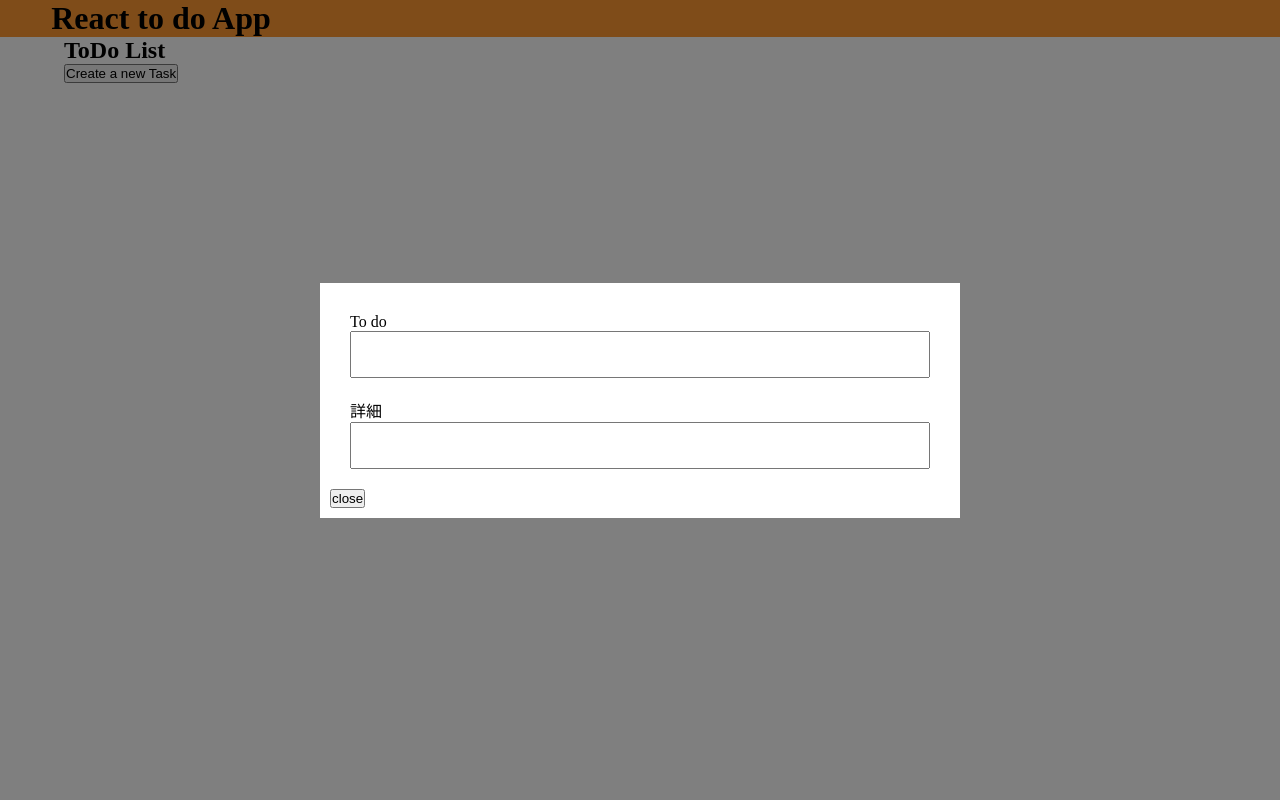
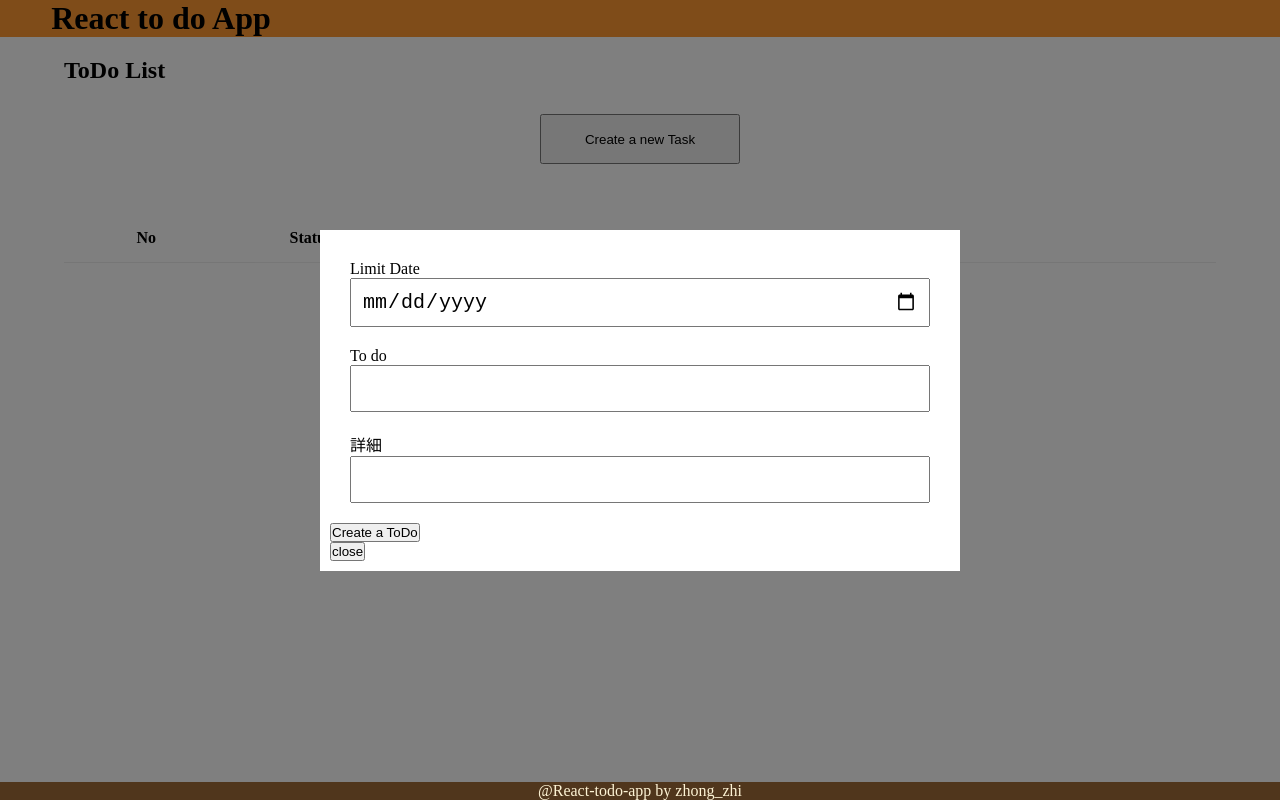
Before and after one commit to insideplant/Todo, a React (Create React App) app: page / in a window 1280 px wide. Both pictures are taken after a click on the button "Create a new Task". Built offline with nearby package versions, Linux system fonts and the light colour scheme.

Commit message:
add delete

```diff
--- a/public/index.html
+++ b/public/index.html
@@ -42,5 +42,8 @@
       To begin the development, run `npm start` or `yarn start`.
       To create a production bundle, use `npm run build` or `yarn build`.
     -->
+    <footer>
+      <p>@React-todo-app by zhong_zhi</p>
+    </footer>
   </body>
 </html>
--- a/src/App.js
+++ b/src/App.js
@@ -1,15 +1,54 @@
-import React, { useState } from 'react'
+import React, { useState, useReducer } from 'react'
 import "./styles.css";
 import Modal from './components/Modal';
+import Event from './components/Event'
+import reducer from './reducers'
 
 const App = () => {
   const [modal, setModal] = useState(false);
+  const [state, dispatch] = useReducer(reducer, [])
+  const [status, setStatus] = useReducer(reducer,"TODO");
+
+  const changeFlag= (status) => {
+    switch(status){
+      case 'TODO':
+        return setStatus("DOING")
+      case 'DOING':
+        return setStatus("DONE")
+      case 'DONE':
+        return setStatus("TODO")
+    }
+  }
 
   return (
     <>
-      <h2>ToDo List</h2>
-      <Modal modal={modal} setModal={setModal}/>
-      <button onClick={()=>setModal(true)}>Create a new Task</button>
+      <div className="createBox">
+        <h2>ToDo List</h2>
+        <Modal modal={modal} setModal={setModal} dispatch={dispatch} state={state} status={status}/>
+        <div className="createButton">
+          <button onClick={()=>setModal(true)}>Create a new Task</button>
+        </div>
+      </div>
+
+      <div className="todoTable">
+        <table>
+          <thead>
+            <tr>
+              <th>No</th>
+              <th>Status</th>
+              <th>Limit</th>
+              <th>Task</th>
+              <th></th>
+              <th></th>
+              <th></th>
+            </tr>
+          </thead>
+          <tbody>
+              { state.map((event, index) => (<Event key={index} event={event} dispatch={dispatch}/>))}
+          </tbody>
+        </table>
+      </div>
+
     </>
   )
 }
--- /dev/null
+++ b/src/components/Event.js
@@ -0,0 +1,24 @@
+import React from 'react'
+
+const Event = ({dispatch,event}) =>{
+  const id = event.id
+  const handleClickDeleteButton =() => {
+    dispatch({type: 'DELETE_EVENT', id })
+  }
+  return (
+    <tr>
+      <td>{id}</td>
+      <td><button >{event.status}</button></td>
+      <td>{event.date}</td>
+      <td>{event.task}</td>
+      <td></td>
+      <td></td>
+      <td>
+        <button>edit</button>
+        <button onClick={handleClickDeleteButton}>ゴミ箱</button>
+      </td>
+    </tr>
+  )
+}
+
+export default Event
--- a/src/components/Modal.js
+++ b/src/components/Modal.js
@@ -1,23 +1,44 @@
 import React, { useState } from 'react'
-function Modal({modal, setModal}){
-  const [task, setTask] = useState("")
-  const [body, setBody] = useState("")
+
+function Modal({status, modal, setModal, dispatch, state}){
+  const [task, setTask] = useState('')
+  const [body, setBody] = useState('')
+  const [date, setDate] = useState('')
+
+  const addEvent = e => {
+    e.preventDefault()
+    dispatch({
+      type: 'CREATE_EVENT',
+      status,
+      date,
+      task,
+      body
+    })
+
+  }
+  console.log(state)
 
   if (modal) {
     return (
       <>
         <div id="overlay">
-          <div id="content">
+          <form id="content">
             <div>
-              <label for="task">To do</label><br />
-              <input type="text" id="task" value={task}/>
+              <label htmlFor="date">Limit Date</label><br />
+              <input type="date" id="date" value={date} onChange={e => setDate(e.target.value)}/>
             </div>
             <div>
-              <label for="body">詳細</label><br />
-              <input type="textbox" id="body"value={body}/>
+              <label htmlFor="task">To do</label><br />
+              <input type="text" id="task" value={task} onChange={e => setTask(e.target.value)}/>
             </div>
+            <div>
+              <label htmlFor="body">詳細</label><br />
+              <input type="textbox" id="body"value={body} onChange={e => setBody(e.target.value)}/>
+            </div>
+
+            <button onClick={addEvent} status={status}>Create a ToDo</button> <br />
             <button onClick={()=>setModal(false)}>close</button>
-          </div>
+          </form>
         </div>
       </>
     )
--- /dev/null
+++ b/src/reducers/index.js
@@ -0,0 +1,18 @@
+
+const events = (state = [], action) => {
+  switch(action.type){
+    case 'CREATE_EVENT':
+      const event = { status: action.status,date: action.date,task: action.task, body: action.body}
+      const length = state.length
+      const id = length === 0 ? 1 : state[length -1].id + 1
+      return [...state, {id, ...event}]
+    case 'DELETE_EVENT':
+      return state.filter(event => event.id !== action.id)
+    case 'DELETE_ALL_EVENTS':
+      return []
+    default:
+      return state
+  }
+}
+
+export default events
--- a/src/styles.css
+++ b/src/styles.css
@@ -1,10 +1,13 @@
-*{
+* {
   margin: 0;
   padding: 0;
   box-sizing: border-box;
 }
 
-.container{
+html, body, #app, #app>div {
+  height: 100%
+}
+.container {
   margin: 0 auto;
   width: 90%;
 }
@@ -12,7 +15,20 @@
 header {
   width: 100%;
   padding: 0px 4%;
-  background: #FF9933;
+  background: #ff9933;
+}
+
+footer {
+  width: 100%;
+  padding: 0px 4%;
+  background: #50361c;
+  position: absolute;
+  bottom: 0;
+}
+
+footer p {
+  text-align: center;
+  color: #fdf3d4;
 }
 
 #overlay {
@@ -21,7 +37,7 @@ header {
   left: 0;
   width: 100%;
   height: 100%;
-  background-color: rgba(0,0,0,0.5);
+  background-color: rgba(0, 0, 0, 0.5);
 
   display: flex;
   align-items: center;
@@ -44,3 +60,44 @@ header {
   padding: 10px;
   font-size: 20px;
 }
+
+/* createBOX */
+
+.createBox {
+  margin: 20px 0;
+  height: 100%;
+}
+
+.createBox .createButton {
+  text-align: center;
+  padding: 30px;
+  margin: 0 auto;
+}
+
+.createButton button {
+  height: 50px;
+  width: 200px;
+}
+
+/* table */
+table {
+  border-collapse: collapse;
+  border-spacing: 0;
+  table-layout: fixed;
+  width: 100%;
+}
+
+table tr {
+  border-bottom: solid 1px #eee;
+  cursor: pointer;
+}
+
+table tr:hover {
+  background-color: #fdf3d4;
+}
+
+table th,
+table td {
+  text-align: center;
+  padding: 15px 0;
+}
```
